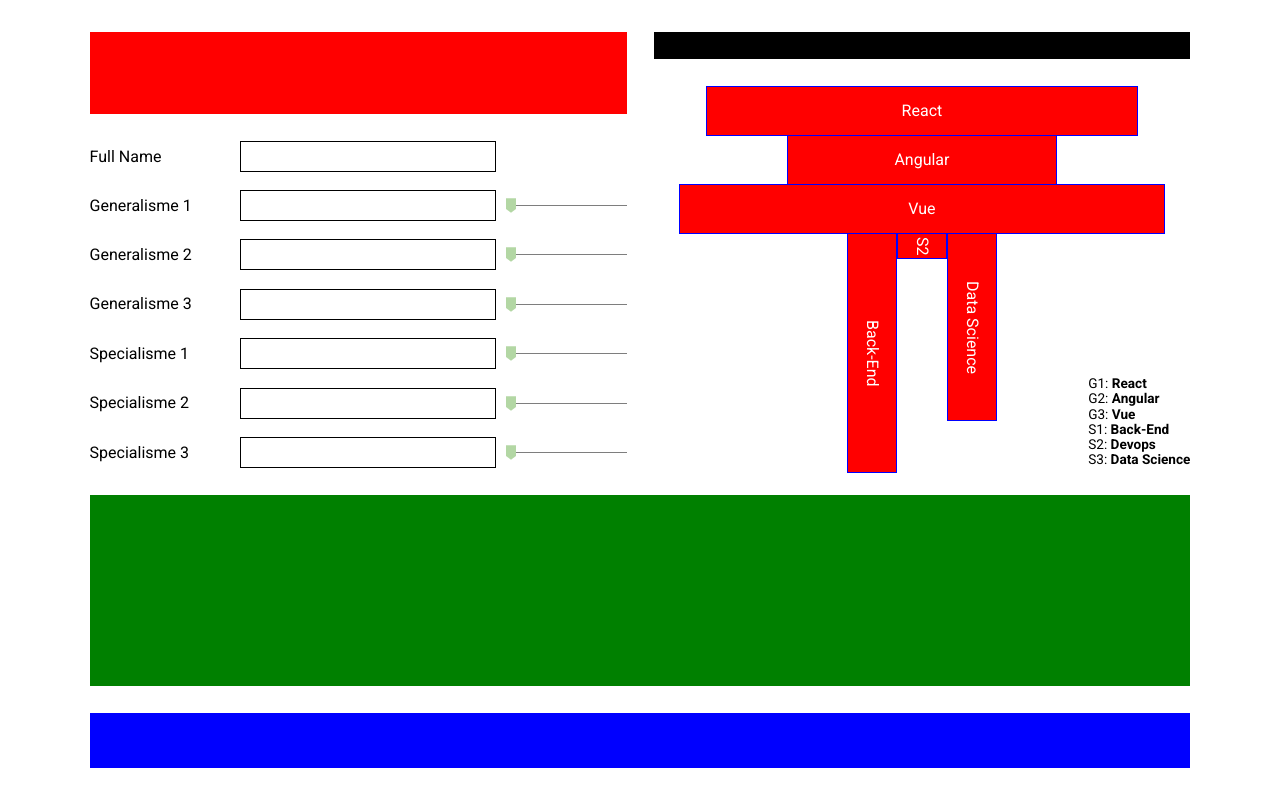
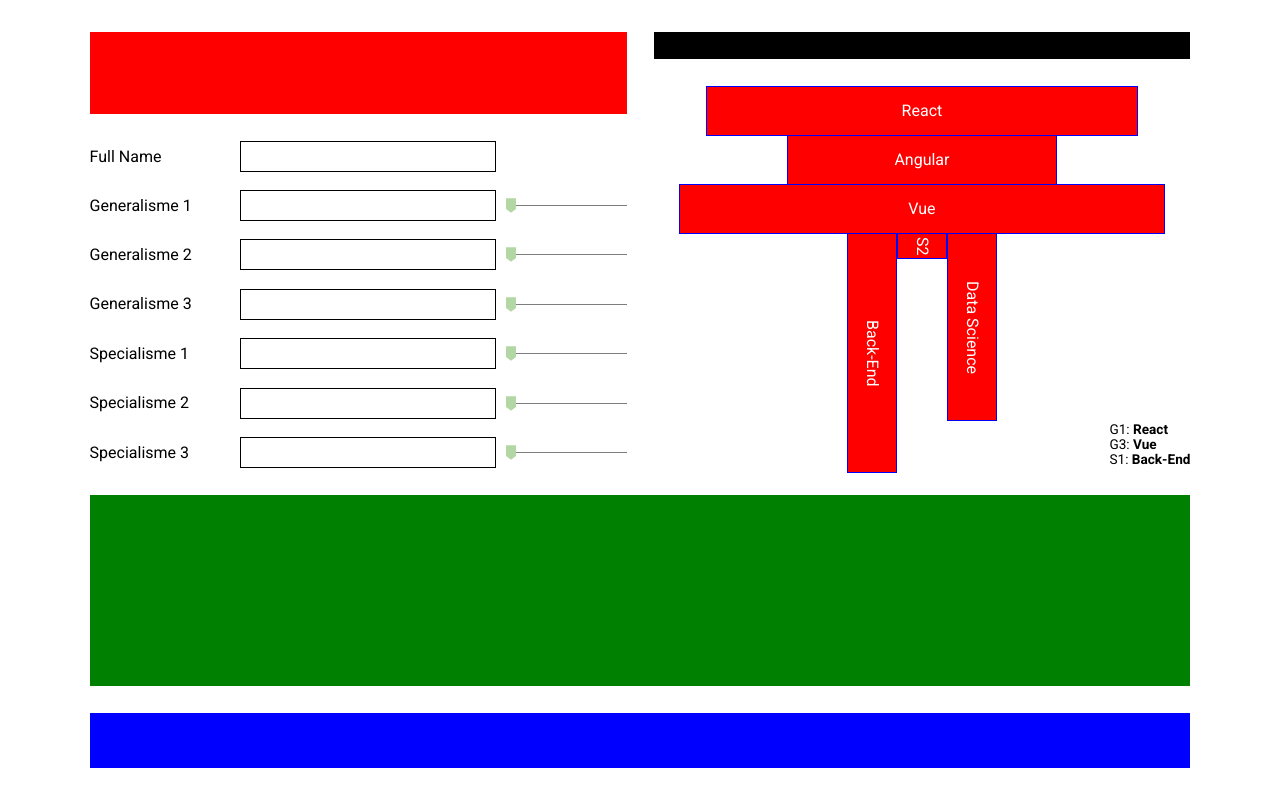
Before and after one commit to Euricom/t-profile-gen-v2, a React (Vite) app: page / in a window 1280 px wide. Built offline with nearby package versions, Linux system fonts and the light colour scheme.

Commit message:
wip: add show legend item only below 25% proficiency

```diff
--- a/src/components/TProfile/Legend/Legend.tsx
+++ b/src/components/TProfile/Legend/Legend.tsx
@@ -1,33 +1,41 @@
 import React from 'react';
 import * as S from './styles';
 
+const proficiencyValue = 25;
+
 const Legend = (): JSX.Element => {
   const SkillSetPlaceholder = {
-    g1: { proficiency: 0, skill: 'React' },
-    g2: { proficiency: 0, skill: 'Angular' },
-    g3: { proficiency: 0, skill: 'Vue' },
-    s1: { proficiency: 0, skill: 'Back-End' },
-    s2: { proficiency: 0, skill: 'Devops' },
+    g1: { proficiency: 25, skill: 'React' },
+    g2: { proficiency: 24, skill: 'Angular' },
+    g3: { proficiency: 100, skill: 'Vue' },
+    s1: { proficiency: 40, skill: 'Back-End' },
+    s2: { proficiency: 10, skill: 'Devops' },
     s3: { proficiency: 0, skill: 'Data Science' },
   };
 
   const legendItems = Object.entries(SkillSetPlaceholder).map((legendItem) => {
     const abbr = legendItem[0];
-    const { skill } = legendItem[1];
+    const { proficiency, skill } = legendItem[1];
 
     return {
       abbr,
+      proficiency,
       skill,
     };
   });
 
   return (
     <S.Legend>
-      {legendItems.map((legendItem) => (
-        <S.LegendItem>
-          {legendItem.abbr.toUpperCase()}: <span>{legendItem.skill}</span>
-        </S.LegendItem>
-      ))}
+      {legendItems.map((legendItem) => {
+        if (legendItem.skill && legendItem.proficiency >= proficiencyValue) {
+          return (
+            <S.LegendItem key={legendItem.abbr}>
+              {legendItem.abbr.toUpperCase()}: <span>{legendItem.skill}</span>
+            </S.LegendItem>
+          );
+        }
+        return null;
+      })}
     </S.Legend>
   );
 };
--- a/src/main.tsx
+++ b/src/main.tsx
@@ -3,13 +3,16 @@
 import { ThemeProvider } from 'styled-components';
 import App from './App';
 import { GlobalStyle, theme } from './theme';
+import SkillProvider from './contexts/skills';
 
 ReactDOM.render(
   <React.StrictMode>
-    <ThemeProvider theme={theme}>
-      <GlobalStyle />
-      <App />
-    </ThemeProvider>
+    <SkillProvider>
+      <ThemeProvider theme={theme}>
+        <GlobalStyle />
+        <App />
+      </ThemeProvider>
+    </SkillProvider>
   </React.StrictMode>,
   document.getElementById('root'),
 );
```
